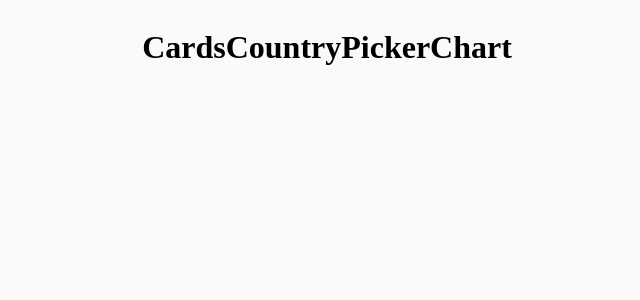
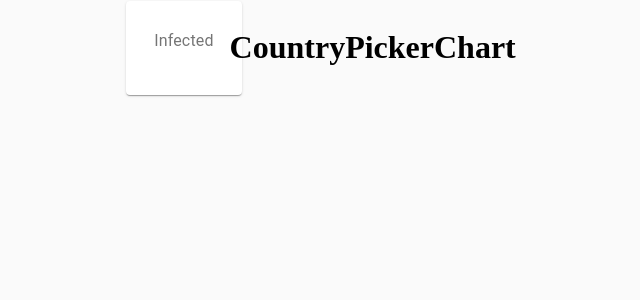
Before and after one commit to JulianEhiem/covid-tracker, a React (Create React App) app: page / in a window 1280 px wide. Shown: the top 300 px of the page, without its empty margins (313-953 px from the left). Built offline with nearby package versions, Linux system fonts and the light colour scheme; no server answers.

Commit message:
added material UI

```diff
--- a/package.json
+++ b/package.json
@@ -3,6 +3,7 @@
   "version": "0.1.0",
   "private": true,
   "dependencies": {
+    "@material-ui/core": "^4.11.0",
     "@testing-library/jest-dom": "^4.2.4",
     "@testing-library/react": "^9.5.0",
     "@testing-library/user-event": "^7.2.1",
--- a/src/App.js
+++ b/src/App.js
@@ -7,16 +7,21 @@
 
 
 class App extends React.Component {
+    state = {
+        data: {},
+    }
 
     async componentDidMount() {
-        const data = await fetchData();
+        const fetchedData = await fetchData();
 
-        console.log(data);
+        this.setState({data: fetchedData})
     }
     render() {
+        const {data} = this.state;
+
         return (
             <div className={styles.container}>
-                <Cards />
+                <Cards  data={data} />
                 <CountryPicker />
                 <Chart />
 
--- a/src/api/index.js
+++ b/src/api/index.js
@@ -4,9 +4,9 @@
 
 export const fetchData = async () => {
     try {
-        const response = await axios.get(url);
+        const {data: {confirmed, recovered, deaths, lastUpdate}} = await axios.get(url);
 
-        return response;
+        return {confirmed, recovered, deaths, lastUpdate};
     } catch (error) {
 
     }
--- a/src/components/Cards/Cards.jsx
+++ b/src/components/Cards/Cards.jsx
@@ -1,8 +1,27 @@
 import React from 'react';
+import {Card, CardContent, Typography, Grid} from '@material-ui/core';
 
-const Cards = () => {
+import styles from './Cards.module.css';
+
+const Cards = (props) => {
+    console.log(props);
+
+
+
     return (
-        <h1> Cards </h1>
+        <div className ={styles.container}>
+            <Grid container spacing={3} justify="center">
+                <Grid item component={Card}>
+                    <CardContent>
+                        <Typography color="textSecondary" gutterBottom>Infected</Typography>
+                        <Typography ></Typography>
+                    </CardContent>
+                </Grid>
+
+            </Grid>
+
+
+        </div>
     );
 
 }
```
Also changed, not shown: 1 other file (tests, documents, lock files or other folders).
